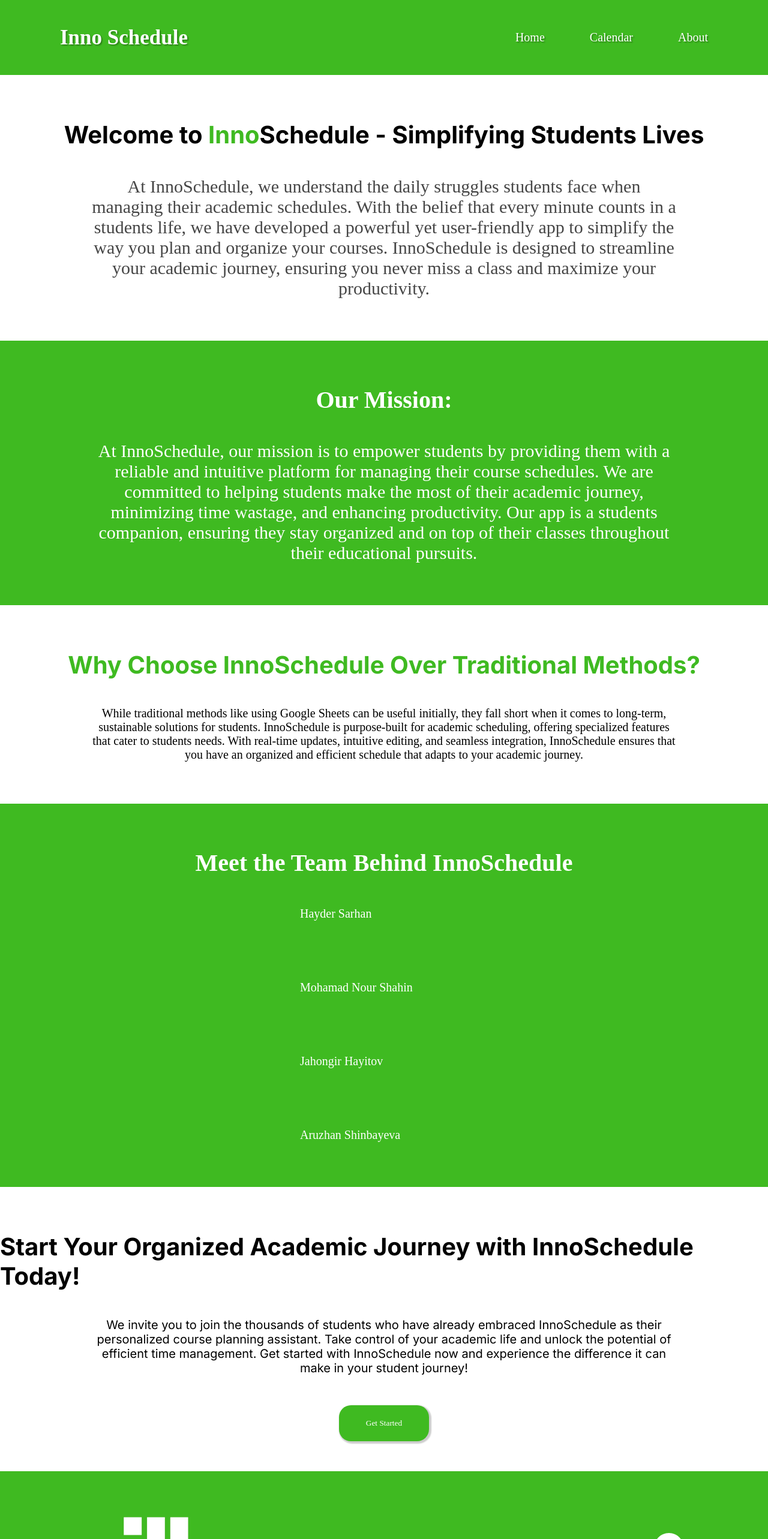
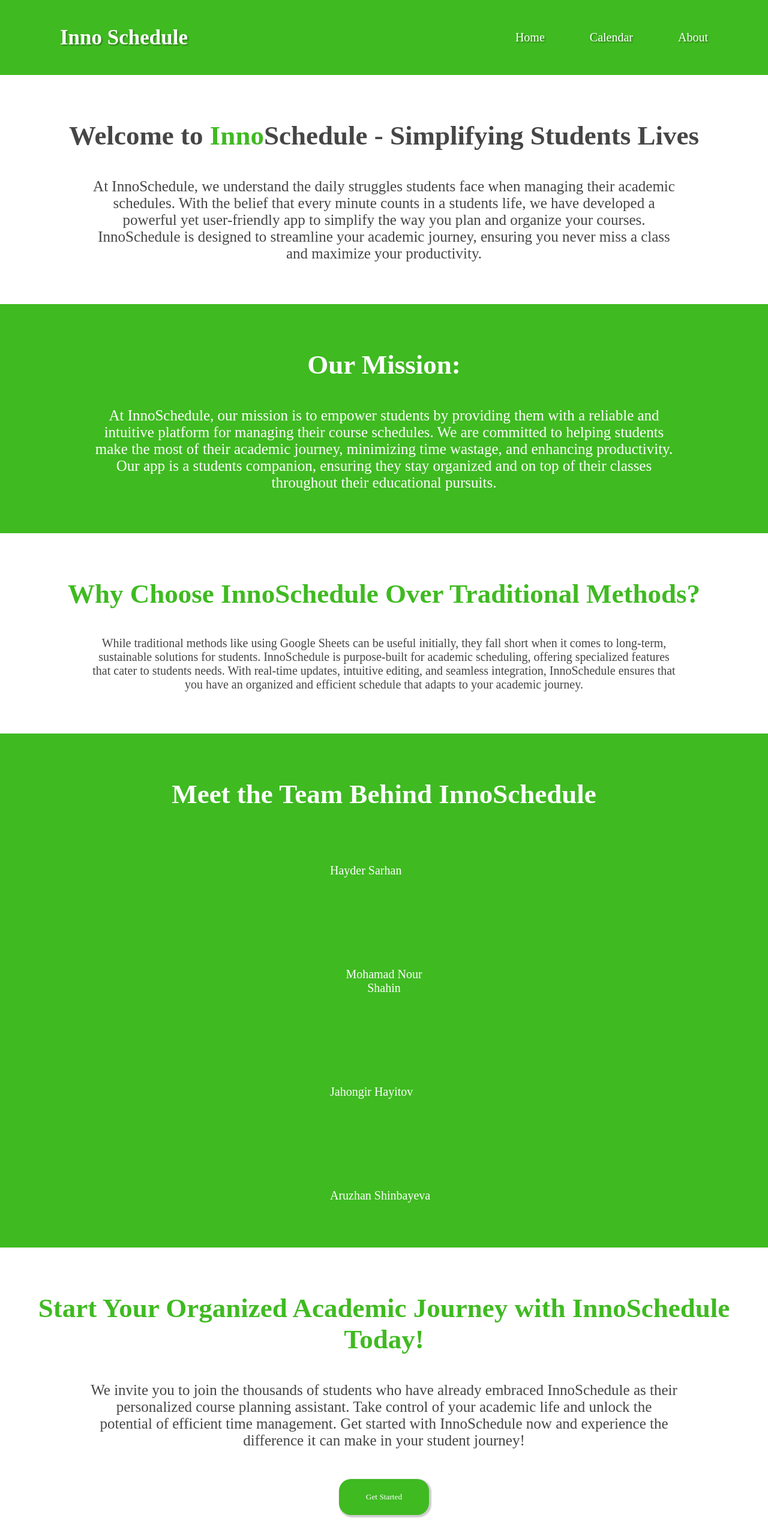
Before and after one commit to ThePinkPanther77/InnoSchedule, a Next.js app: page /about in a window 1280 px wide. Shown: the top 2566 px of the page at 60% size. Built offline with nearby package versions, Linux system fonts and the light colour scheme.

Commit message:
modified the about page styling

```diff
--- a/app/about/page.module.scss
+++ b/app/about/page.module.scss
@@ -3,10 +3,12 @@
     flex-direction: column;
     align-items: center;
     padding: 50px 0;
+    text-align: center;
     h2{
-        font-size: 40px;
+        font-size: 45px;
         padding: 25px 0;
-
+        font-family: 'Merriweather';
+        color: #464646;
         span{
             color: #3FBA21;
         }
@@ -18,7 +20,7 @@
         text-align: center;
         font-family: 'Karla';
         font-weight: 300;
-        font-size: 30px;
+        font-size: 25px;
         color: #464646;
     }
 }
@@ -30,8 +32,9 @@
     padding: 50px 0;
     background-color: #3FBA21;
     color: white;
+    text-align: center;
     h2{
-        font-size: 40px;
+        font-size: 45px;
         padding: 25px 0;
         font-family: 'Merriweather';
     }
@@ -39,9 +42,10 @@
         font-size: 20px;
         padding: 20px 150px;
         text-align: center;
-        font-family: 'Merriweather';
+        font-family: 'Karla';
         font-weight: 300;
-        font-size: 30px;
+        font-size: 25px;
+
     }
 }
 
@@ -50,9 +54,11 @@
     flex-direction: column;
     align-items: center;
     padding: 50px 0;
+    text-align: center;
     h2{
-        font-size: 40px;
+        font-size: 45px;
         padding: 25px 0;
+        font-family: 'Merriweather';
         color: #3FBA21;
     }
     p{
@@ -61,7 +67,8 @@
         text-align: center;
         font-weight: 300;
         font-family: 'Karla';
-        size: 30px;
+        size: 25px;
+        color: #464646;
     }
 }
 
@@ -75,16 +82,19 @@
     font-weight: 700;
     size: 45px;
     color: white;
+    text-align: center;
     h2{
-        font-size: 40px;
+        font-size: 45px;
+        font-family: 'Merriweather';
         padding: 25px 0;
+        margin-bottom: 40px;
     }
     ul{
         display: flex;
         justify-content: space-between;
         align-items: center;
-        gap: 100px;
-        padding: 25px 500px;
+        gap: 150px;
+        padding: 25px 550px;
         flex-wrap: wrap;
         list-style: none;
         font-weight: 300;
@@ -97,14 +107,21 @@
     flex-direction: column;
     align-items: center;
     padding: 50px 0;
+    text-align: center;
+
     h2{
-        font-size: 40px;
+        font-size: 45px;
+        font-family: 'Merriweather';
         padding: 25px 0;
+        color: #3FBA21;
     }
     p{
-        font-size: 20px;
+        font-size: 25px;
         padding: 20px 150px;
         text-align: center;
+        font-family: 'Karla';
+        font-weight: 300;
+        color: #464646;
     }
     button{
         margin-top: 30px;
@@ -119,4 +136,13 @@
         font-family: 'Karla';
         font-weight: 300;
     }
+    button:hover{
+        background-color: #464646;
+        transition: 0.5s;
+        border-color: #464646;
+    }
+    button:active{
+        background-color: #000000;
+        border-color: #000000;
+    }
 }
```
